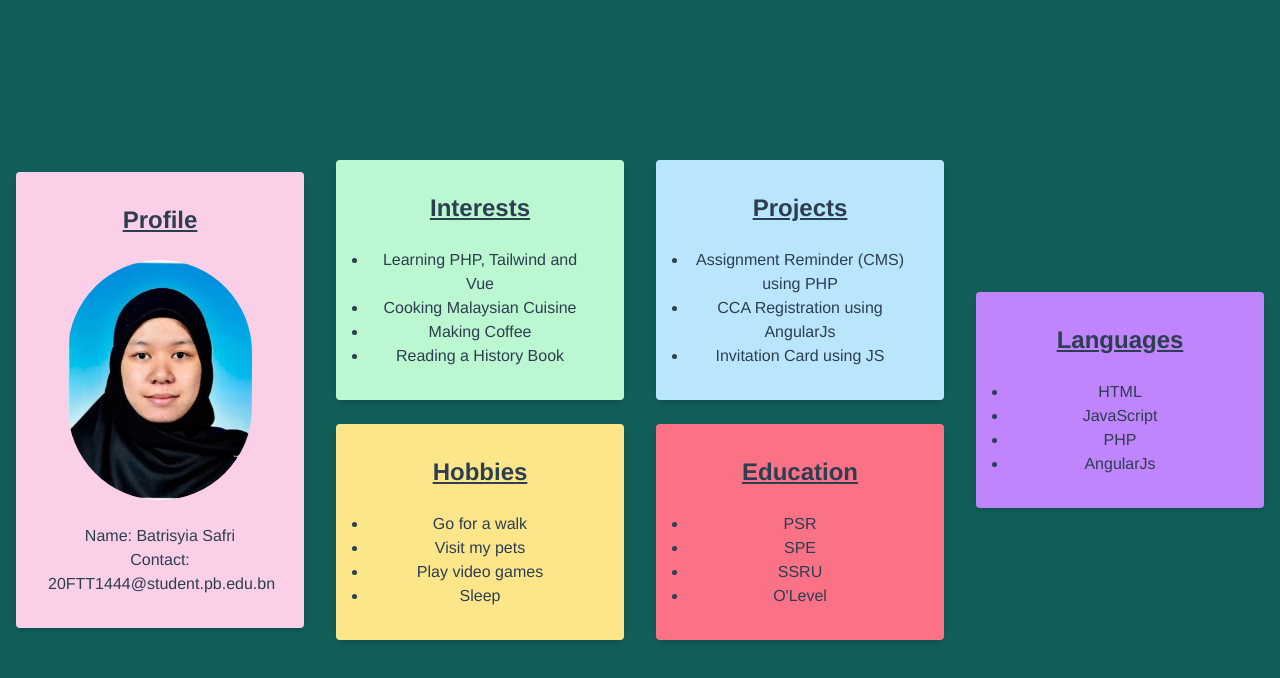
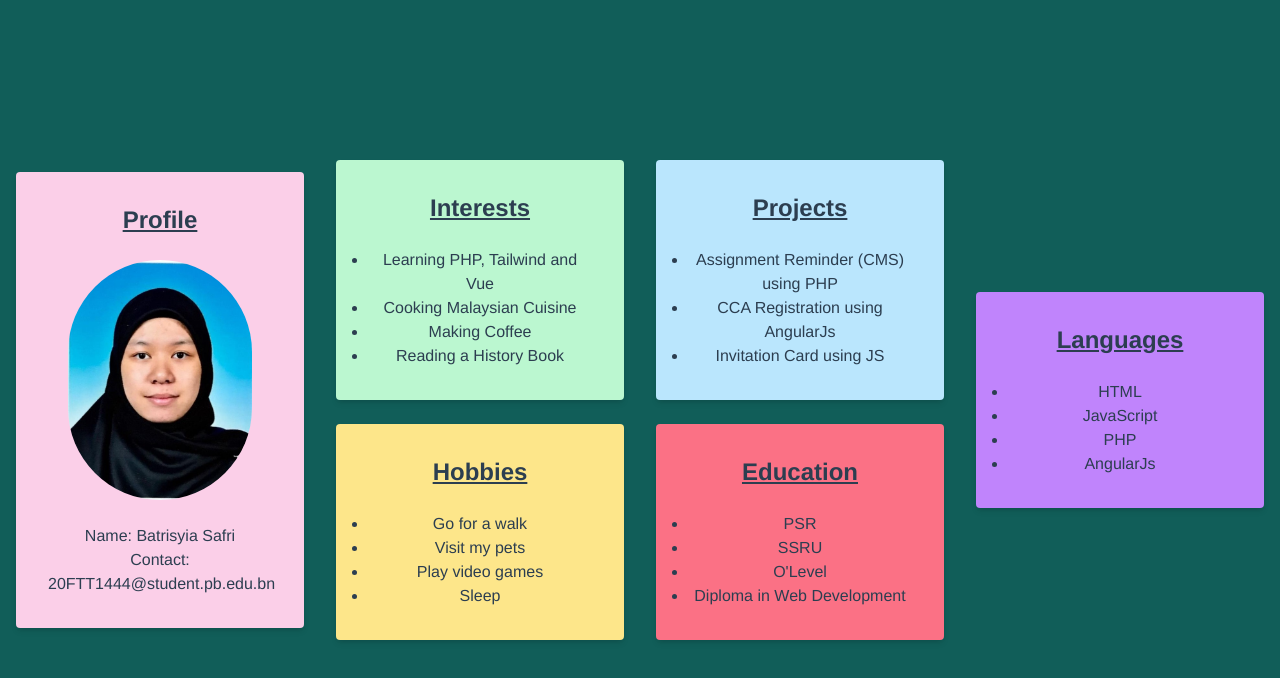
Before and after one commit to batrisyiasafri/bat-project, a Vue app: page / in a window 1280 px wide. Shown: the top 678 px of the page. Built offline with nearby package versions, Linux system fonts and the light colour scheme.

Commit message:
Edited Education Card

```diff
--- a/src/App.vue
+++ b/src/App.vue
@@ -65,9 +65,9 @@ import HelloWorld from './components/HelloWorld.vue'
             <br>
             <ul class="list-disc">
             <li class="text-grey-200">PSR</li>
-            <li class="text-grey-200">SPE</li>
             <li class="text-grey-200">SSRU</li>
             <li class="text-grey-200">O'Level</li>
+            <li class="text-grey-200">Diploma in Web Development</li>
             </ul>
 
         </div>
```
